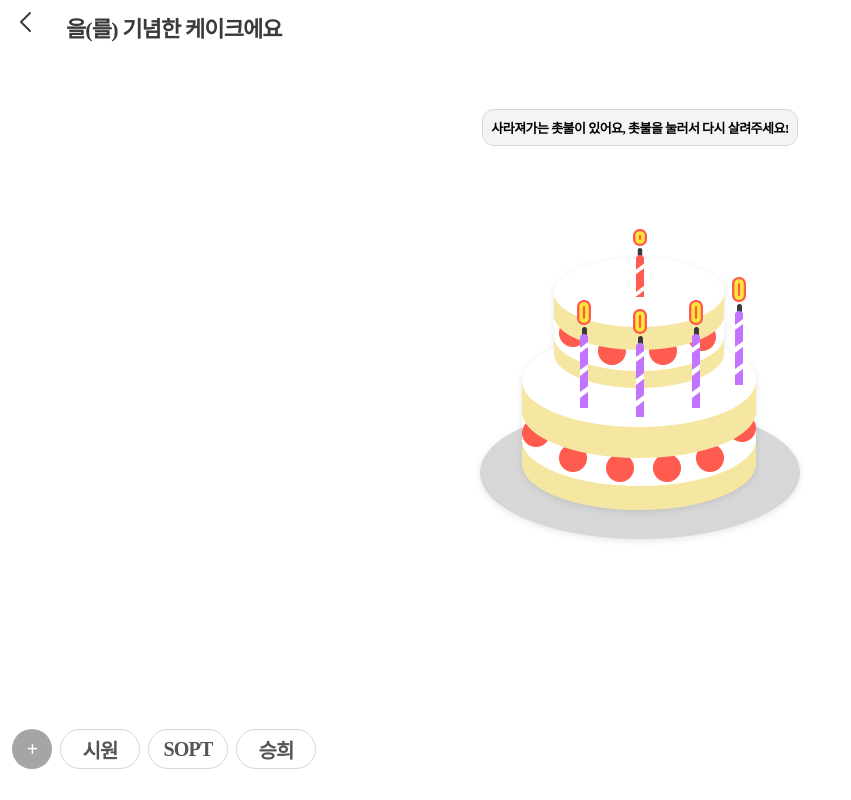
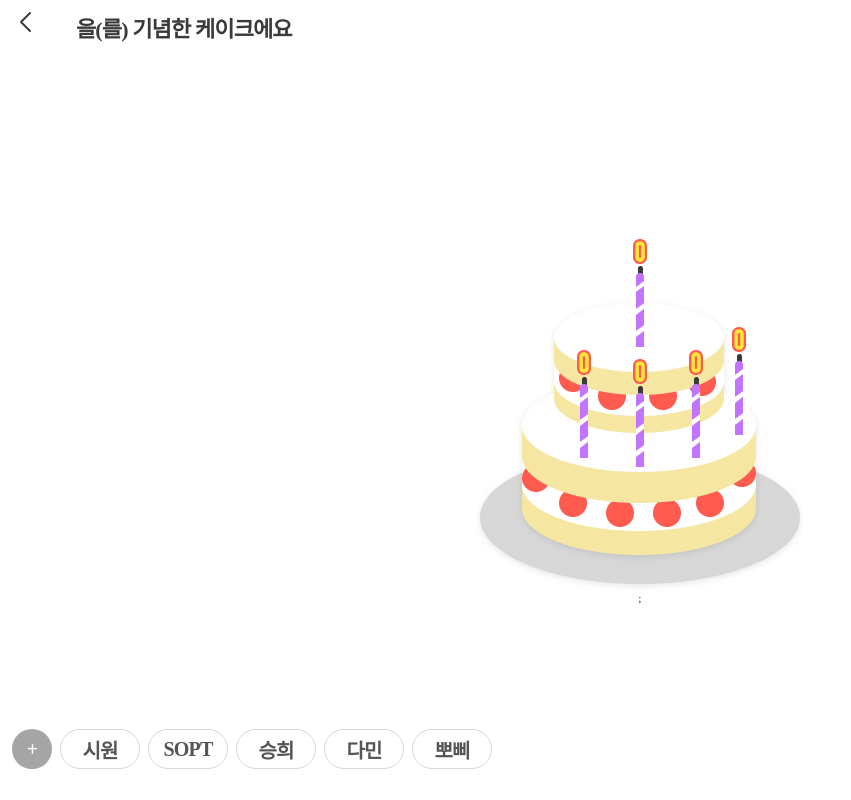
Before and after one commit to DOSOPT-SOPKATHON-WEB4/Web, a React (Vite) app in the folder FrontEnd/: page /cake in a window 1280 px wide. Shown: the whole page, without its empty margins (0-851 px from the left). Built offline with nearby package versions, Linux system fonts and the light colour scheme; no server answers.

Commit message:
feat: 3차 퍼블리싱

```diff
--- a/FrontEnd/src/components/Cake/Cake.jsx
+++ b/FrontEnd/src/components/Cake/Cake.jsx
@@ -5,19 +5,19 @@ import styled, { css } from 'styled-components';
 import axios from 'axios';
 
 const Cake = (props) => {
-  const [checkedCandlePosition, setCheckedCandlePosition] = useState([0, 1, 0, 1, 1, 0, 0.5, 0]);
+  const [checkedCandlePosition, setCheckedCandlePosition] = useState([0, 1, 0, 1, 1, 0, 1, 0]);
   const [, setIsBurned] = useState(false);
   // eslint-disable-next-line react/prop-types
-  const { title } = props;
+  const { title, setTitle } = props;
 
   // 촛불 불러오는 api
   const getCandle = () => {
     axios
-      .get(`www.sopt-web4.o-r.kr/candle?cakeId=SOPT`, {
+      .get(`https://sopt-web4.o-r.kr/cake/16`, {
         headers: 'Content-Type: application/json',
       })
       .then((res) => {
-        console.log(res);
+        setTitle(res.data.data.cake_title);
       })
       .catch((err) => {
         console.log(err);
@@ -36,6 +36,8 @@ const Cake = (props) => {
 
     if (checkedCandlePosition[randomNum - 1] === 0.5) {
       setIsBurned(true);
+    } else {
+      setIsBurned(false);
     }
 
     const temp = [...checkedCandlePosition];
@@ -57,20 +59,16 @@ const Cake = (props) => {
           );
         if (it === 0.5)
           return (
-            <>
             <St.Candle
               key={idx}
               src='../public/candle_off_2.png'
               $left={CANDLE_POSITION[idx].left}
               $bottom={CANDLE_POSITION[idx].bottom}
             />
-
-              <St.Cake src='../public/cake_view9.png' />
-            </>
           );
       })}
-
-      <St.Toast>사라져가는 촛불이 있어요, 촛불을 눌러서 다시 살려주세요!</St.Toast>
+      <St.Cake src='../public/cake_view9.png' />;
+      {/* <St.Toast>사라져가는 촛불이 있어요, 촛불을 눌러서 다시 살려주세요!</St.Toast> */}
     </St.Container>
   );
 };
@@ -81,6 +79,8 @@ const St = {
     flex-direction: column;
     align-items: center;
     justify-content: center;
+    margin-top: 10rem;
+
     position: relative;
     width: 32rem;
     height: 28.2rem;
@@ -102,10 +102,9 @@ const St = {
     display: flex;
     justify-content: center;
     align-items: center;
-    margin-top: -15rem;
 
     position: absolute;
-    top: 0;
+    top: -20rem;
 
     padding: 0.8rem;
     border-radius: 1.2rem;
--- a/FrontEnd/src/components/Cake/Header.jsx
+++ b/FrontEnd/src/components/Cake/Header.jsx
@@ -27,6 +27,8 @@ const St = {
     top: 0;
     left: 0;
     margin-left: 1.2rem;
+
+    gap: 1rem;
   `,
 
   HeaderContents: styled.div`
--- a/FrontEnd/src/components/Cake/SelectCategory.jsx
+++ b/FrontEnd/src/components/Cake/SelectCategory.jsx
@@ -1,34 +1,29 @@
-import React, { useEffect, useState } from 'react';
+import React, { useState } from 'react';
+import { useNavigate } from 'react-router-dom';
 import styled from 'styled-components';
 
-const DUMMY = ['시원', 'SOPT', '승희'];
+const DUMMY = ['시원', 'SOPT', '승희', '다민', '뽀삐'];
 
 const SelectCategory = (props) => {
   // eslint-disable-next-line react/prop-types
-  const { setTitle } = props;
-  //   const [isClicked, setIsClicked] = useState(false);
-  const [clickedValue, setClickedValue] = useState('');
+  const { title } = props;
+  const [, setClickedValue] = useState('');
+  const navigator = useNavigate();
 
   const handleClickedBtn = (e) => {
     setClickedValue(e.target.innerHTML);
-    // setTitle(e.target.innerHTML);
   };
 
-  useEffect(() => {
-    // setTitle('SOPT');
-    setTitle(clickedValue);
-  }, [clickedValue]);
+  const handleClickAddBtn = () => {
+    navigator('/add-tag');
+  };
 
   return (
     <St.BottomContainer>
-      <St.AddBtn>+</St.AddBtn>
+      <St.AddBtn onClick={handleClickAddBtn}>+</St.AddBtn>
       {DUMMY.map((it, idx) => {
         return (
-          <St.NameBtn
-            key={idx}
-            $isClicked={clickedValue === it}
-            onClick={(e) => handleClickedBtn(e)}
-          >
+          <St.NameBtn key={idx} $isClicked={it === title} onClick={(e) => handleClickedBtn(e)}>
             {it}
           </St.NameBtn>
         );
--- a/FrontEnd/src/pages/CakePage.jsx
+++ b/FrontEnd/src/pages/CakePage.jsx
@@ -9,8 +9,8 @@ const CakePage = () => {
   return (
     <St.CakePageContainer>
       <Header title={title} />
-      <Cake title={title} />
-      <SelectCategory setTitle={setTitle} />
+      <Cake title={title} setTitle={setTitle} />
+      <SelectCategory title={title} />
     </St.CakePageContainer>
   );
 };
--- a/FrontEnd/src/pages/MainPage.jsx
+++ b/FrontEnd/src/pages/MainPage.jsx
@@ -1,7 +1,5 @@
-import Main1 from "../components/Main/Main1";
-
 const MainPage = () => {
-  return <Main1 />;
+  return <div>MainPage</div>;
 };
 
 export default MainPage;
```
Also changed, not shown: FrontEnd/src/components/Onboarding/Onboarding.jsx (renamed from FrontEnd/src/components/Main/Main1.jsx). Lines whose indentation alone changed are shown as unchanged.
